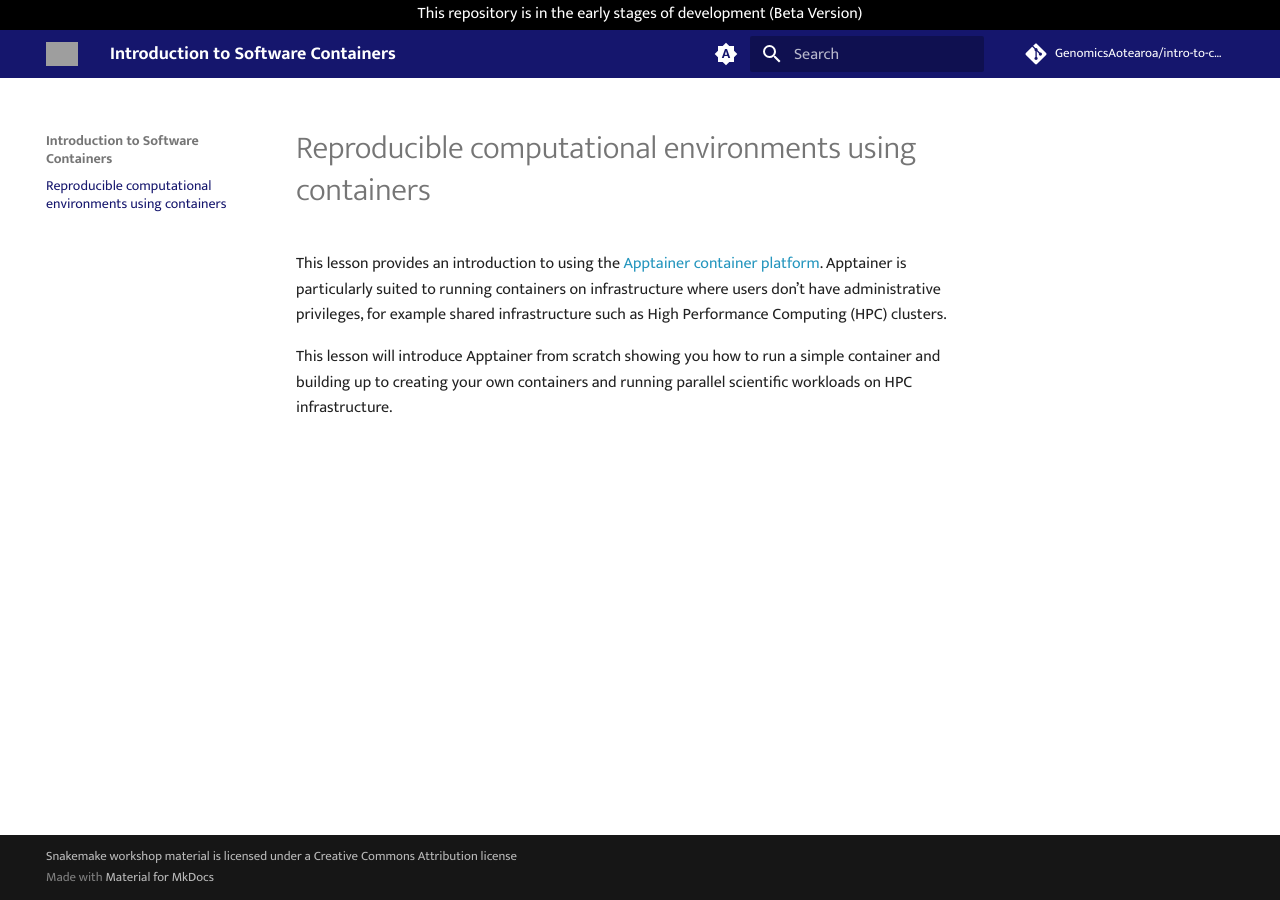
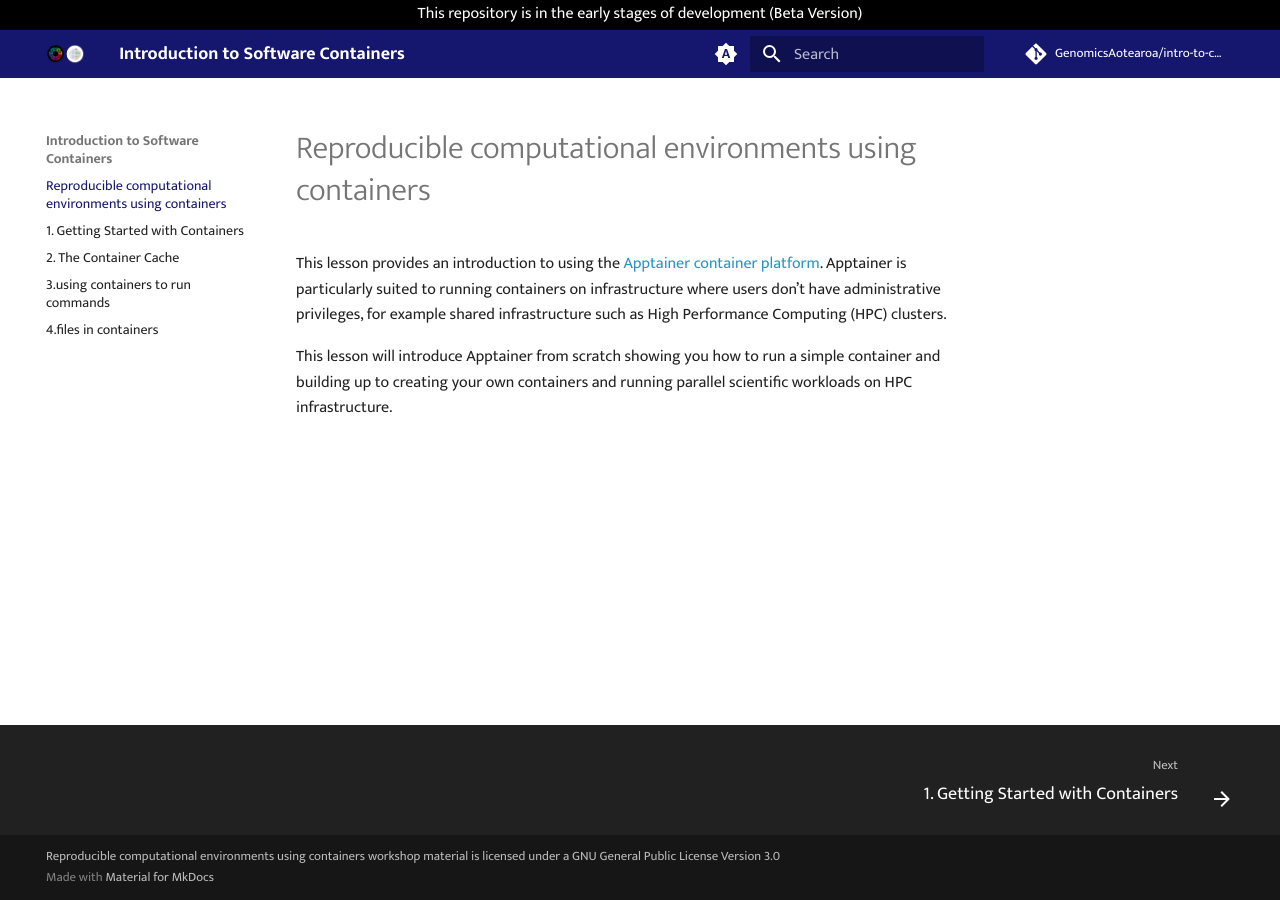
Before and after one commit to GenomicsAotearoa/intro-to-containers, an MkDocs documentation site: the page built from docs/index.md, in a window 1280 px wide. Built offline with MkDocs 1.6.1 and Material for MkDocs 9.7.7, drawn with Linux system fonts in a browser that asks for light colours; comment, search, counter and statistics services are not loaded; grey boxes are pictures that could not be loaded.

Commit message:
Add topics for cache

```diff
--- /dev/null
+++ b/docs/1.getting-started-with-containers.md
@@ -0,0 +1 @@
+# 1. Getting Started with Containers
--- /dev/null
+++ b/docs/2.container-cache.md
@@ -0,0 +1 @@
+# 2. The Container Cache
--- a/mkdocs.yml
+++ b/mkdocs.yml
@@ -12,8 +12,8 @@
 theme:
   name: material
   custom_dir: ./overrides
-  logo: theme_images/nesi_logo.png
-  favicon: theme_images/nesi_logo.png
+  logo: images/nesi_ga.png
+  favicon: images/nesi_ga.png
    # 404 page
   static_templates:
     - 404.html
@@ -118,7 +118,7 @@
   - https://polyfill.io/v3/polyfill.min.js?features=es6
   - https://cdn.jsdelivr.net/npm/mathjax@3/es5/tex-mml-chtml.js
 
-copyright : Snakemake workshop material is licensed under a <a rel="noopener" target="_blank" href="https://creativecommons.org/licenses/by/4.0/">Creative Commons Attribution license</a>
+copyright : Reproducible computational environments using containers workshop material is licensed under a <a rel="noopener" target="_blank" href="https://www.gnu.org/licenses/gpl-3.0.en.html">GNU General Public License Version 3.0</a>
 
 
 extra_css:
```
Also changed, not shown: docs/3.using-containers-to-run-commands.md (added), docs/4.files-in-containers.md (added).
